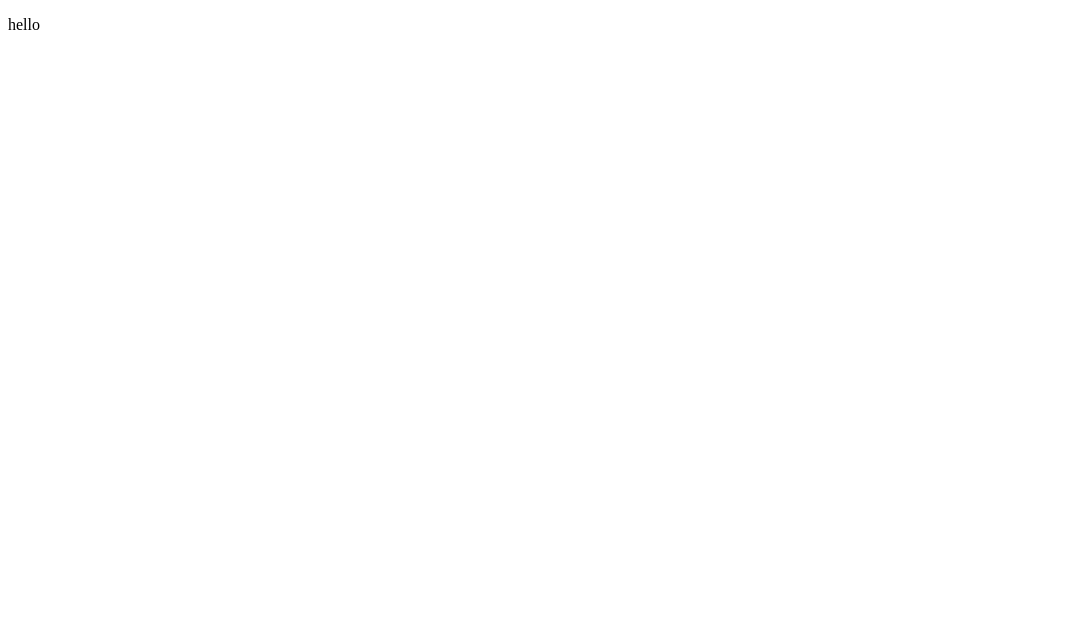
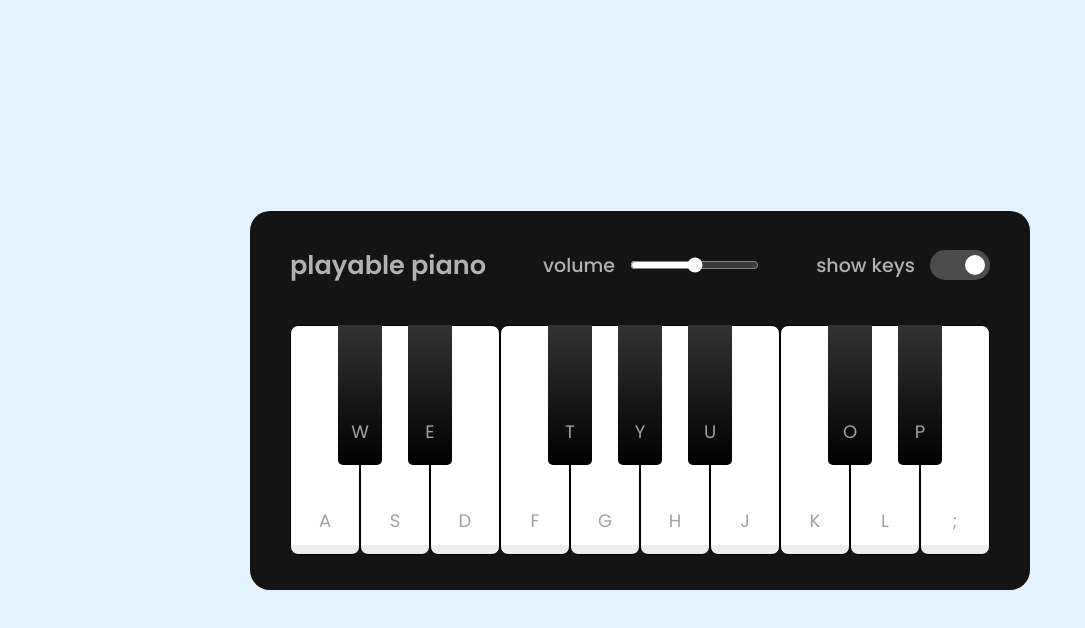
Before and after one commit to Silent-Watcher/piano, a website built with Vite: page index.html in a window 1280 px wide. Shown: the whole page, without its empty margins (0-1085 px from the left). Built offline with nearby package versions, Linux system fonts and the light colour scheme.

Commit message:
add piano ui

```diff
--- a/index.html
+++ b/index.html
@@ -8,8 +8,36 @@
     <link rel="stylesheet" href="./src/assets/scss/style.scss">
   </head>
   <body>
-
-    <p>hello </p>
+    <div class="wrapper">
+      <header>
+          <h2>playable piano</h2>
+          <div class="column volume-slider">
+            <span>volume</span><input type="range" id="">
+          </div>
+          <div class="column keys-checkbox">
+            <span>show keys</span><input type="checkbox" id="" checked>
+          </div>
+      </header>
+      <ul class="piano-keys">
+        <li class="key white"><span>a</span></li>
+        <li class="key black"><span>w</span></li>
+        <li class="key white"><span>s</span></li>
+        <li class="key black"><span>e</span></li>
+        <li class="key white"><span>d</span></li>
+        <li class="key white"><span>f</span></li>
+        <li class="key black"><span>t</span></li>
+        <li class="key white"><span>g</span></li>
+        <li class="key black"><span>y</span></li>
+        <li class="key white"><span>h</span></li>
+        <li class="key black"><span>u</span></li>
+        <li class="key white"><span>j</span></li>
+        <li class="key white"><span>k</span></li>
+        <li class="key black"><span>o</span></li>
+        <li class="key white"><span>l</span></li>
+        <li class="key black"><span>p</span></li>
+        <li class="key white"><span>;</span></li>
+      </ul>
+    </div>
   </body>
   <script src="./src/assets/js/main.js"></script>
 </html>
--- /dev/null
+++ b/src/assets/scss/_reset.scss
@@ -0,0 +1,8 @@
+*,
+*::after,
+*::before {
+  margin: 0;
+  padding: 0;
+  box-sizing: border-box;
+  font-family: 'Poppins', sans-serif;
+}
--- a/src/assets/scss/style.scss
+++ b/src/assets/scss/style.scss
@@ -0,0 +1,116 @@
+@import url('https://fonts.googleapis.com/css2?family=Poppins:wght@400;500;600&display=swap');
+@import 'reset';
+.perfect-centering {
+  display: flex;
+  justify-content: center;
+  align-items: center;
+}
+body {
+  @extend .perfect-centering;
+  min-height: 100vh;
+  background: #e3f2fd;
+}
+.wrapper {
+  width: 780px;
+  border-radius: 20px;
+  background-color: #141414;
+  padding: 35px 40px;
+  header {
+    @extend .perfect-centering;
+    justify-content: space-between;
+    color: #b2b2b2;
+    h2 {
+      font-size: 1.6rem;
+    }
+    .volume-slider {
+      > input {
+        accent-color: #fff;
+        outline: none;
+      }
+    }
+    .keys-checkbox {
+      > input {
+        width: 60px;
+        height: 30px;
+        background-color: #4b4b4b;
+        border-radius: 30px;
+        cursor: pointer;
+        appearance: none;
+        position: relative;
+        outline: none;
+        &:checked {
+          &::before {
+            left: 35px;
+            background: #fff;
+          }
+        }
+        &::before {
+          content: '';
+          position: absolute;
+          background-color: #8c8c8c;
+          height: 20px;
+          width: 20px;
+          top: 50%;
+          left: 5px;
+          border-radius: inherit;
+          transform: translateY(-50%);
+          transition: all 0.3s ease;
+        }
+      }
+    }
+    .column {
+      display: flex;
+      align-items: center;
+      > span {
+        font-weight: 500;
+        font-size: 1.19rem;
+        margin-right: 15px;
+      }
+    }
+  }
+}
+.piano-keys {
+  display: flex;
+  margin-top: 40px;
+  .white {
+    width: 70px;
+    height: 230px;
+    background: linear-gradient(#fff 96%, #eee 4%);
+    border-radius: 8px;
+    border: 1px solid #000;
+    &:active{
+        background: linear-gradient(to bottom ,#fff 0%, #eee 100%);
+        box-shadow: inset -5px 5px 20px rgba(0,0,0,0.2);
+
+    }
+
+  }
+  span {
+    position: absolute;
+    bottom: 20px;
+    width: 100%;
+    text-align: center;
+    font-size: 1.13rem;
+    user-select: none;
+  }
+  .black {
+    width: 44px;
+    height: 140px;
+    margin: 0 -22px 0 -22px;
+    z-index: 2;
+    background: linear-gradient(#333 , #000);
+    border-radius: 0 0 5px 5px;
+    &:active{
+        background: linear-gradient(to bottom ,#000, #434343);
+        box-shadow: inset -5px 5px 10px rgba(255,255,255,0.1);
+
+    }
+  }
+  .key {
+    cursor: pointer;
+    position: relative;
+    color: #a2a2a2;
+    list-style: none;
+    text-transform: uppercase;
+  }
+}
```
